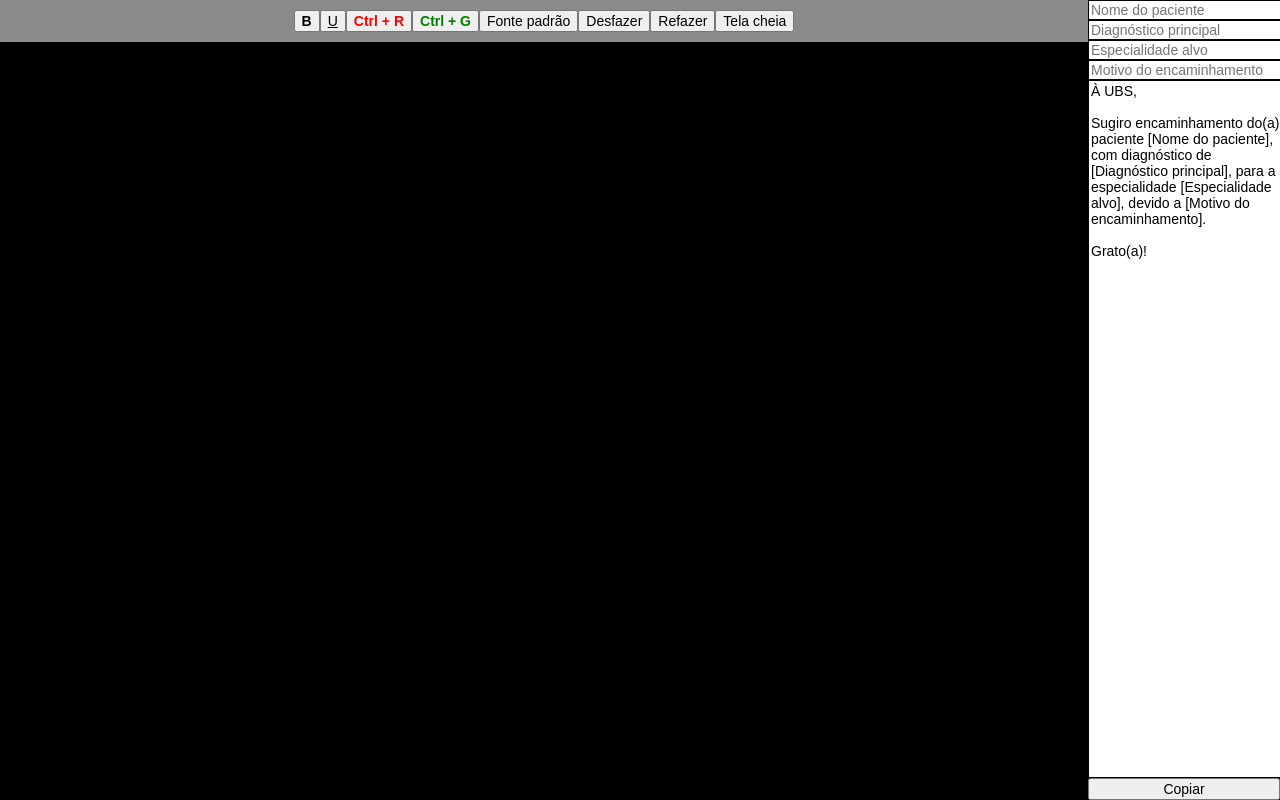
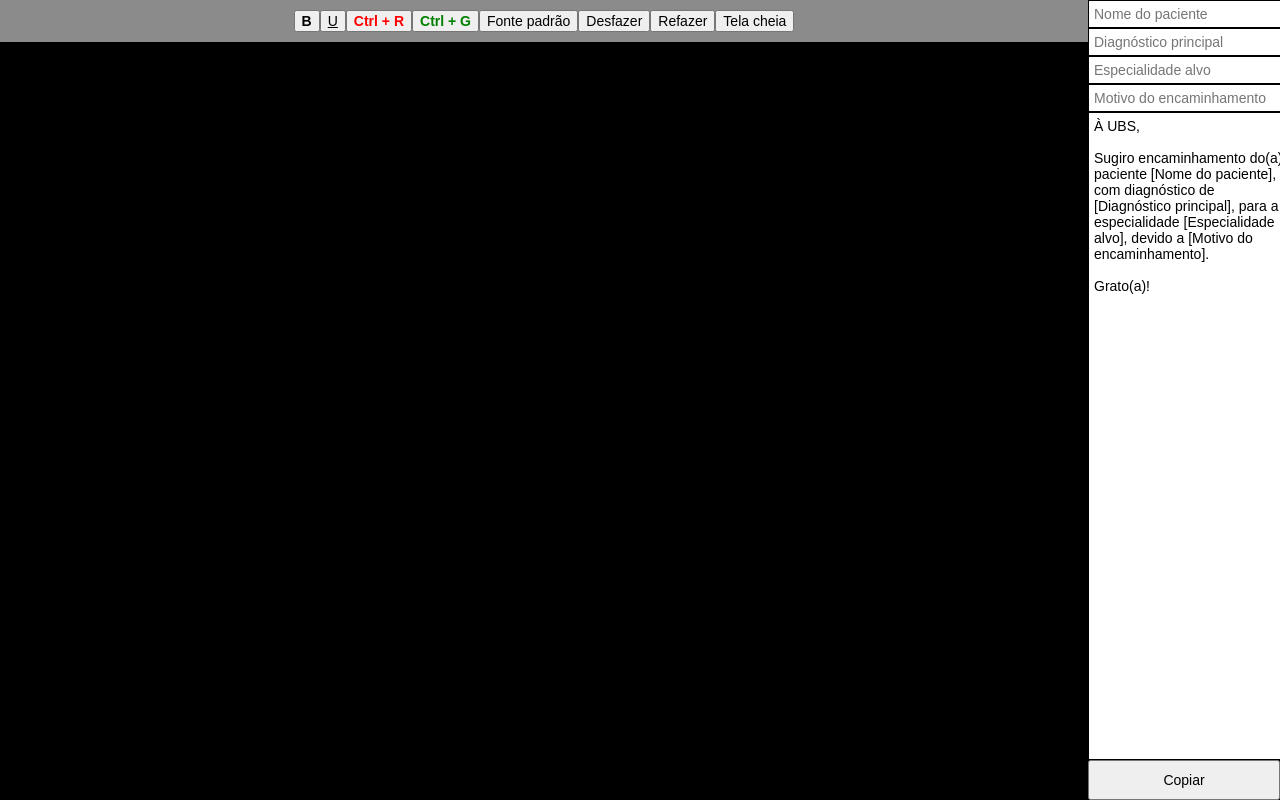
Before and after one commit to fj2lin/pront, a plain HTML site: page index.html in a window 1280 px wide. Drawn offline with Linux system fonts and the light colour scheme.

Commit message:
added right panel button padding

```diff
--- a/index.html
+++ b/index.html
@@ -32,7 +32,7 @@ Sugiro encaminhamento do(a) paciente [Nome do paciente], com diagnóstico de [Di
 
 Grato(a)!
         </textarea>
-        <button onclick="copyTextareaContent()">Copiar</button>
+        <button class="right-panel-button" onclick="copyTextareaContent()">Copiar</button>
     </div>
 
     <script>
--- a/styles.css
+++ b/styles.css
@@ -57,6 +57,7 @@ button {
     font-size: 14px;
     border: 1px solid #000000;
     border-radius: 0px;
+    padding: 5px;
 }
 
 #right-panel textarea {
@@ -65,3 +66,7 @@ button {
     font-family: Arial;
     flex-shrink: 0;
 }
+
+.right-panel-button {
+    padding: 10px;
+}
```
